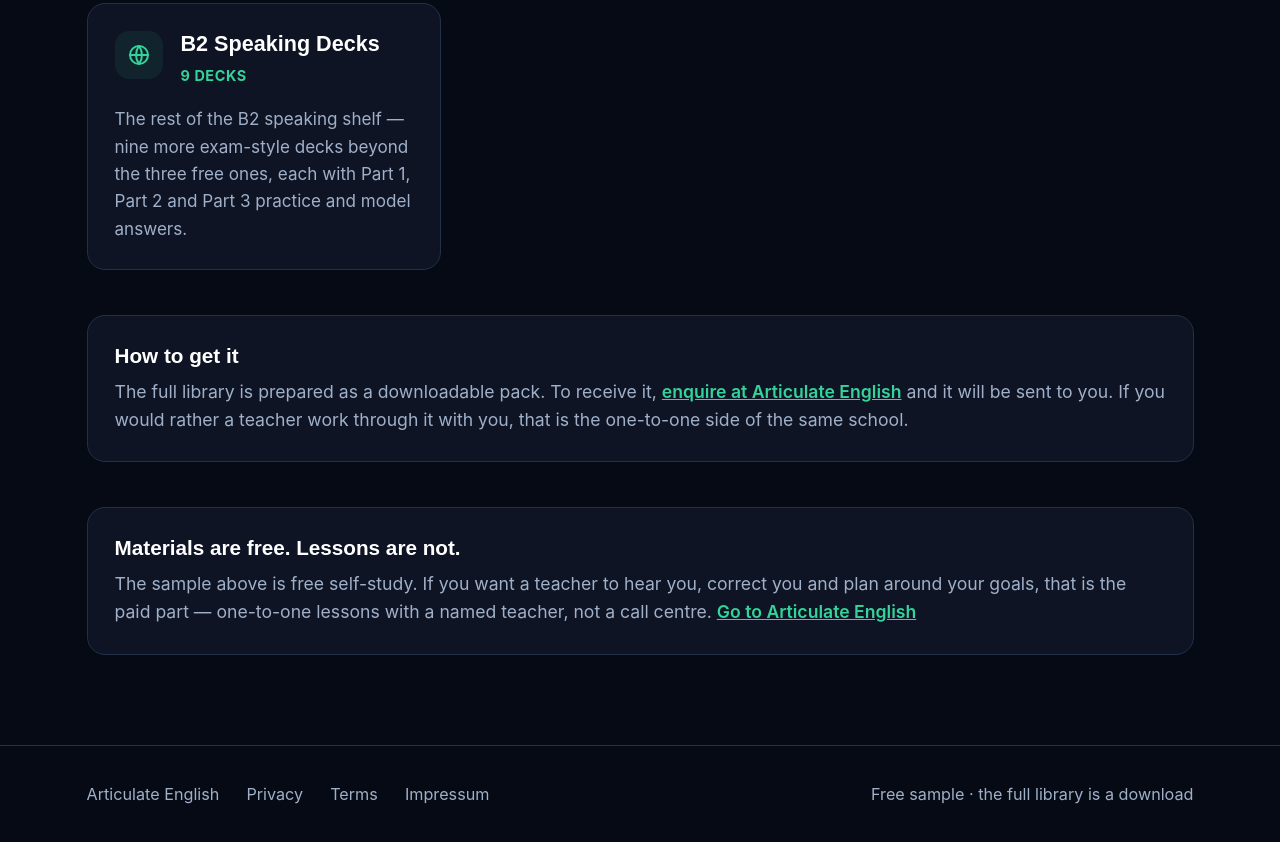
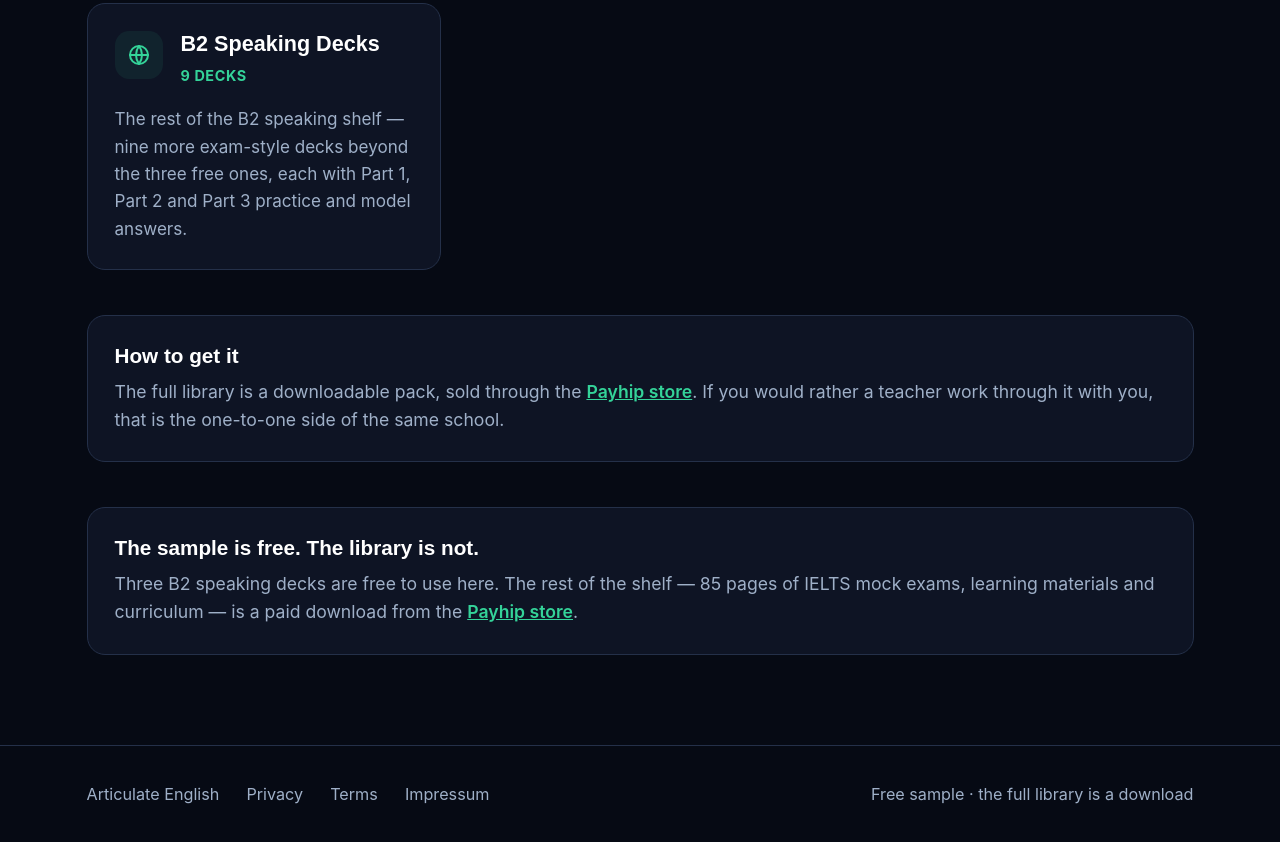
Before and after one commit to WGT-Edutech/articulate-materials, a plain HTML site: page full-library.html in a window 1280 px wide. Shown: the part 849-1691 px from the top of the page. Drawn offline with Linux system fonts and the light colour scheme.

Commit message:
Hub: drop the 'materials are free' framing, point the library at the Payhip store

```diff
--- a/full-library.html
+++ b/full-library.html
@@ -250,16 +250,16 @@ main{max-width:64rem;margin:0 auto;padding:0 1.25rem 4rem}
 
   <section class="note">
     <h2>How to get it</h2>
-    <p>The full library is prepared as a downloadable pack. To receive it,
-       <a href="https://articulate-english.github.io/articulate-english/">enquire at
-       Articulate English</a> and it will be sent to you. If you would rather a
-       teacher work through it with you, that is the one-to-one side of the same
-       school.</p>
+    <p>The full library is a downloadable pack, sold through the
+       <a href="https://payhip.com/ArticulateEnglishESLLessons">Payhip store</a>. If you would rather a teacher work
+       through it with you, that is the one-to-one side of the same school.</p>
   </section>
 
 <section class="note">
-  <h2>Materials are free. Lessons are not.</h2>
-  <p>The sample above is free self-study. If you want a teacher to hear you, correct you and plan around your goals, that is the paid part &mdash; one-to-one lessons with a named teacher, not a call centre. <a href="https://articulate-english.github.io/articulate-english/">Go to Articulate English</a></p>
+  <h2>The sample is free. The library is not.</h2>
+  <p>Three B2 speaking decks are free to use here. The rest of the shelf &mdash; 85 pages
+     of IELTS mock exams, learning materials and curriculum &mdash; is a paid download
+     from the <a href="https://payhip.com/ArticulateEnglishESLLessons">Payhip store</a>.</p>
 </section>
 </main>
 
```
Also changed, not shown: curriculum/index.html (+4 -2 lines), english-speaking/index.html (+4 -2 lines), index.html (+6 -4 lines), learning-materials/index.html (+4 -2 lines).
